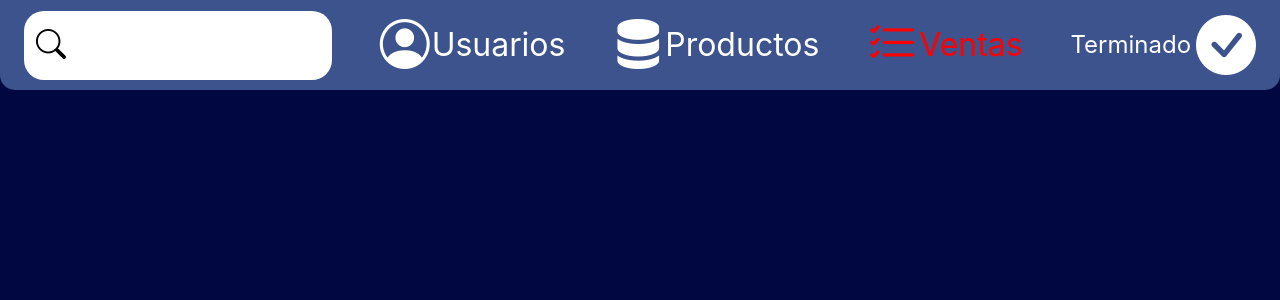
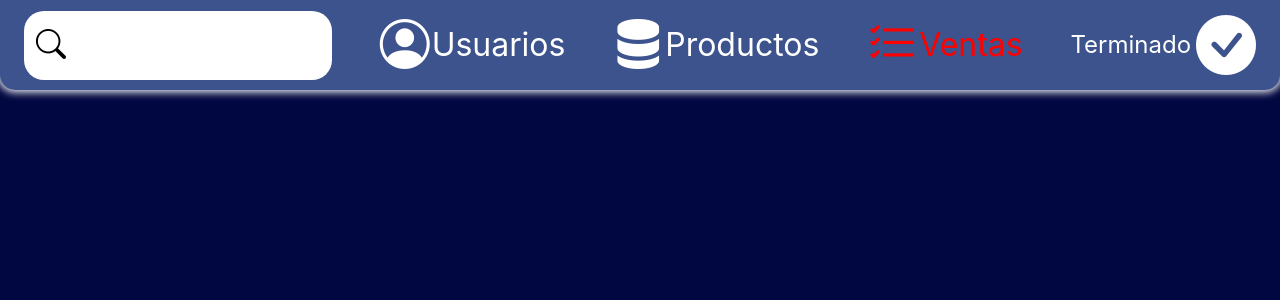
Before and after one commit to Alexcastr/deveApps, a React (Create React App) app: page /ventas in a window 1280 px wide. Shown: the top 300 px of the page. Built offline with nearby package versions, Linux system fonts and the light colour scheme.

Commit message:
cambio de color a la animacion y sombra a los headers

```diff
--- a/src/Styles/Header.css
+++ b/src/Styles/Header.css
@@ -6,6 +6,8 @@
   border-radius: 0px 0px 15px 15px;
   width: 100%;
   align-items: center;
+  margin-bottom: 7px;
+  box-shadow: 0px 0px 8px 2px white
 }
 
 .searchForm {
```
